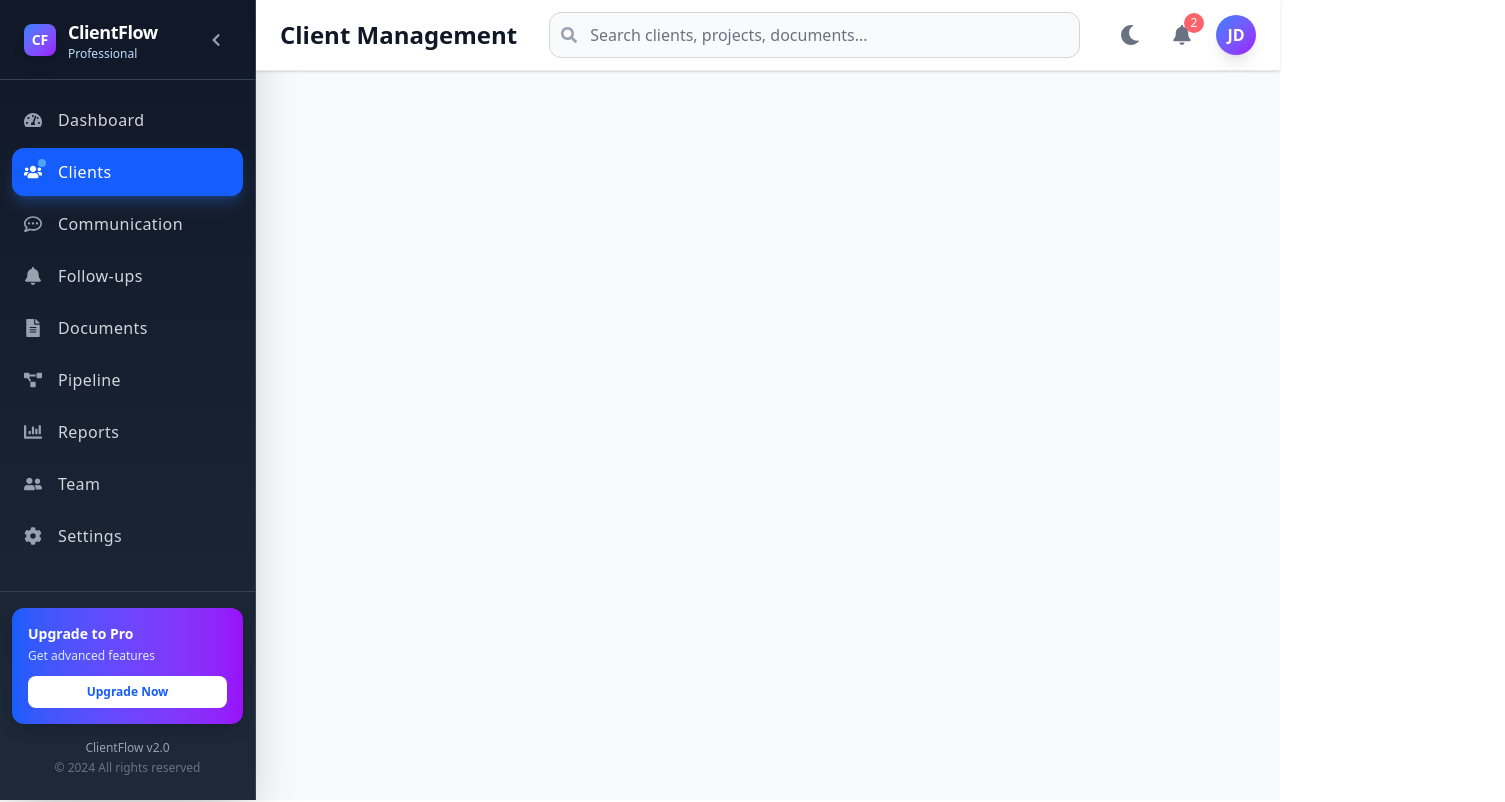
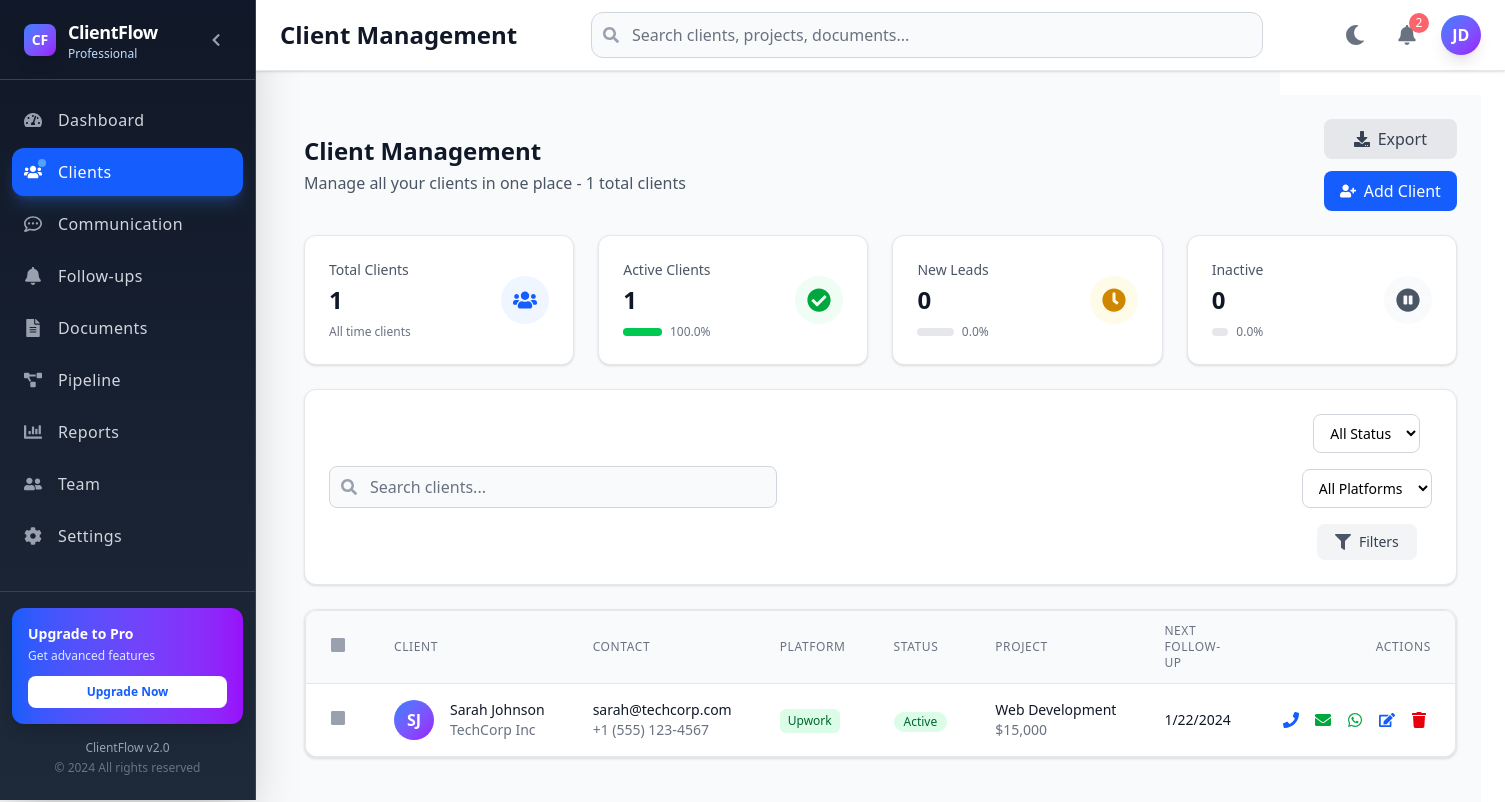
Before and after one commit to zainsajjad903/Clientmaagement, a React (Vite) app: page /clients in a window 1280 px wide. Shown: the top 802 px of the page, 1505 px wide, since content can reach past the window. Built offline with nearby package versions, Linux system fonts and the light colour scheme.

Commit message:
Force reupload all files for Vercel

```diff
--- a/src/Pages/ClientManagement.jsx
+++ b/src/Pages/ClientManagement.jsx
@@ -1,217 +1,217 @@
-// // pages/Clients.jsx
-// import { useState, useEffect } from "react";
-// import {
-//   FaPlus,
-//   FaSearch,
-//   FaFilter,
-//   FaDownload,
-//   FaUpload,
-//   FaUserPlus,
-//   FaEdit,
-//   FaTrash,
-//   FaEye,
-//   FaPhone,
-//   FaEnvelope,
-//   FaWhatsapp,
-// } from "react-icons/fa";
+// pages/Clients.jsx
+import { useState, useEffect } from "react";
+import {
+  FaPlus,
+  FaSearch,
+  FaFilter,
+  FaDownload,
+  FaUpload,
+  FaUserPlus,
+  FaEdit,
+  FaTrash,
+  FaEye,
+  FaPhone,
+  FaEnvelope,
+  FaWhatsapp,
+} from "react-icons/fa";
 
-// // Import components
-// import ClientTable from "../components/Clients/ClientTable";
-// import ClientFilters from "../components/Clients/ClientFilters";
-// import ClientForm from "../components/Clients/ClientForm";
-// import BulkActions from "../components/Clients/BulkActions";
-// import ClientStats from "../components/Clients/ClientStats";
+// Import components
+import ClientTable from "../components/Clients/ClientTable";
+import ClientFilters from "../components/Clients/ClientFilters";
+import ClientForm from "../components/Clients/ClientForm";
+import BulkActions from "../components/Clients/BulkActions";
+import ClientStats from "../components/Clients/ClientStats";
 
-// const ClientManagement = () => {
-//   const [clients, setClients] = useState([]);
-//   const [loading, setLoading] = useState(true);
-//   const [showClientForm, setShowClientForm] = useState(false);
-//   const [editingClient, setEditingClient] = useState(null);
-//   const [selectedClients, setSelectedClients] = useState([]);
-//   const [filters, setFilters] = useState({
-//     search: "",
-//     status: "all",
-//     platform: "all",
-//     dateRange: "all",
-//   });
+const ClientManagement = () => {
+  const [clients, setClients] = useState([]);
+  const [loading, setLoading] = useState(true);
+  const [showClientForm, setShowClientForm] = useState(false);
+  const [editingClient, setEditingClient] = useState(null);
+  const [selectedClients, setSelectedClients] = useState([]);
+  const [filters, setFilters] = useState({
+    search: "",
+    status: "all",
+    platform: "all",
+    dateRange: "all",
+  });
 
-//   // Mock data
-//   useEffect(() => {
-//     const mockClients = [
-//       {
-//         id: 1,
-//         name: "Sarah Johnson",
-//         email: "sarah@techcorp.com",
-//         phone: "+1 (555) 123-4567",
-//         company: "TechCorp Inc",
-//         platform: "Upwork",
-//         status: "active",
-//         projectType: "Web Development",
-//         budget: "$15,000",
-//         lastContact: "2024-01-15",
-//         nextFollowUp: "2024-01-22",
-//         tags: ["VIP", "Retainer"],
-//         addedBy: "John Doe",
-//         notes: "Interested in e-commerce website",
-//       },
-//       // ... other mock clients (same as before)
-//     ];
+  // Mock data
+  useEffect(() => {
+    const mockClients = [
+      {
+        id: 1,
+        name: "Sarah Johnson",
+        email: "sarah@techcorp.com",
+        phone: "+1 (555) 123-4567",
+        company: "TechCorp Inc",
+        platform: "Upwork",
+        status: "active",
+        projectType: "Web Development",
+        budget: "$15,000",
+        lastContact: "2024-01-15",
+        nextFollowUp: "2024-01-22",
+        tags: ["VIP", "Retainer"],
+        addedBy: "John Doe",
+        notes: "Interested in e-commerce website",
+      },
+      // ... other mock clients (same as before)
+    ];
 
-//     setTimeout(() => {
-//       setClients(mockClients);
-//       setLoading(false);
-//     }, 1000);
-//   }, []);
+    setTimeout(() => {
+      setClients(mockClients);
+      setLoading(false);
+    }, 1000);
+  }, []);
 
-//   // Add new client
-//   const handleAddClient = (clientData) => {
-//     const newClient = {
-//       id: clients.length + 1,
-//       ...clientData,
-//       createdAt: new Date().toISOString(),
-//       addedBy: "Current User",
-//     };
-//     setClients([newClient, ...clients]);
-//     setShowClientForm(false);
-//   };
+  // Add new client
+  const handleAddClient = (clientData) => {
+    const newClient = {
+      id: clients.length + 1,
+      ...clientData,
+      createdAt: new Date().toISOString(),
+      addedBy: "Current User",
+    };
+    setClients([newClient, ...clients]);
+    setShowClientForm(false);
+  };
 
-//   // Update client
-//   const handleUpdateClient = (clientData) => {
-//     setClients(
-//       clients.map((client) =>
-//         client.id === editingClient.id
-//           ? { ...client, ...clientData, updatedAt: new Date().toISOString() }
-//           : client
-//       )
-//     );
-//     setEditingClient(null);
-//     setShowClientForm(false);
-//   };
+  // Update client
+  const handleUpdateClient = (clientData) => {
+    setClients(
+      clients.map((client) =>
+        client.id === editingClient.id
+          ? { ...client, ...clientData, updatedAt: new Date().toISOString() }
+          : client
+      )
+    );
+    setEditingClient(null);
+    setShowClientForm(false);
+  };
 
-//   // Delete client
-//   const handleDeleteClient = (clientId) => {
-//     if (window.confirm("Are you sure you want to delete this client?")) {
-//       setClients(clients.filter((client) => client.id !== clientId));
-//     }
-//   };
+  // Delete client
+  const handleDeleteClient = (clientId) => {
+    if (window.confirm("Are you sure you want to delete this client?")) {
+      setClients(clients.filter((client) => client.id !== clientId));
+    }
+  };
 
-//   // Bulk delete
-//   const handleBulkDelete = () => {
-//     if (selectedClients.length === 0) return;
-//     if (
-//       window.confirm(
-//         `Are you sure you want to delete ${selectedClients.length} clients?`
-//       )
-//     ) {
-//       setClients(
-//         clients.filter((client) => !selectedClients.includes(client.id))
-//       );
-//       setSelectedClients([]);
-//     }
-//   };
+  // Bulk delete
+  const handleBulkDelete = () => {
+    if (selectedClients.length === 0) return;
+    if (
+      window.confirm(
+        `Are you sure you want to delete ${selectedClients.length} clients?`
+      )
+    ) {
+      setClients(
+        clients.filter((client) => !selectedClients.includes(client.id))
+      );
+      setSelectedClients([]);
+    }
+  };
 
-//   // Filter clients
-//   const filteredClients = clients.filter((client) => {
-//     const matchesSearch =
-//       client.name.toLowerCase().includes(filters.search.toLowerCase()) ||
-//       client.email.toLowerCase().includes(filters.search.toLowerCase()) ||
-//       client.company.toLowerCase().includes(filters.search.toLowerCase());
+  // Filter clients
+  const filteredClients = clients.filter((client) => {
+    const matchesSearch =
+      client.name.toLowerCase().includes(filters.search.toLowerCase()) ||
+      client.email.toLowerCase().includes(filters.search.toLowerCase()) ||
+      client.company.toLowerCase().includes(filters.search.toLowerCase());
 
-//     const matchesStatus =
-//       filters.status === "all" || client.status === filters.status;
-//     const matchesPlatform =
-//       filters.platform === "all" || client.platform === filters.platform;
+    const matchesStatus =
+      filters.status === "all" || client.status === filters.status;
+    const matchesPlatform =
+      filters.platform === "all" || client.platform === filters.platform;
 
-//     return matchesSearch && matchesStatus && matchesPlatform;
-//   });
+    return matchesSearch && matchesStatus && matchesPlatform;
+  });
 
-//   if (loading) {
-//     return (
-//       <div className="min-h-screen flex items-center justify-center">
-//         <div className="animate-spin rounded-full h-12 w-12 border-b-2 border-blue-600"></div>
-//       </div>
-//     );
-//   }
+  if (loading) {
+    return (
+      <div className="min-h-screen flex items-center justify-center">
+        <div className="animate-spin rounded-full h-12 w-12 border-b-2 border-blue-600"></div>
+      </div>
+    );
+  }
 
-//   return (
-//     <div className="min-h-screen bg-gray-50 dark:bg-gray-900 p-4 lg:p-6">
-//       {/* Header Section - Fixed responsive layout */}
-//       <div className="mb-6">
-//         <div className="flex flex-col lg:flex-row lg:items-center lg:justify-between gap-4">
-//           <div className="flex-1 min-w-0">
-//             <h1 className="text-2xl font-bold text-gray-900 dark:text-white truncate">
-//               Client Management
-//             </h1>
-//             <p className="text-gray-600 dark:text-gray-400 mt-1">
-//               Manage all your clients in one place - {clients.length} total
-//               clients
-//             </p>
-//           </div>
+  return (
+    <div className="min-h-screen bg-gray-50 dark:bg-gray-900 p-4 lg:p-6">
+      {/* Header Section - Fixed responsive layout */}
+      <div className="mb-6">
+        <div className="flex flex-col lg:flex-row lg:items-center lg:justify-between gap-4">
+          <div className="flex-1 min-w-0">
+            <h1 className="text-2xl font-bold text-gray-900 dark:text-white truncate">
+              Client Management
+            </h1>
+            <p className="text-gray-600 dark:text-gray-400 mt-1">
+              Manage all your clients in one place - {clients.length} total
+              clients
+            </p>
+          </div>
 
-//           <div className="flex flex-col xs:flex-row gap-3">
-//             <button className="flex items-center justify-center space-x-2 bg-gray-200 dark:bg-gray-700 text-gray-700 dark:text-gray-300 px-4 py-2 rounded-lg hover:bg-gray-300 dark:hover:bg-gray-600 transition duration-200 min-w-[120px]">
-//               <FaDownload className="h-4 w-4 flex-shrink-0" />
-//               <span className="truncate">Export</span>
-//             </button>
+          <div className="flex flex-col xs:flex-row gap-3">
+            <button className="flex items-center justify-center space-x-2 bg-gray-200 dark:bg-gray-700 text-gray-700 dark:text-gray-300 px-4 py-2 rounded-lg hover:bg-gray-300 dark:hover:bg-gray-600 transition duration-200 min-w-[120px]">
+              <FaDownload className="h-4 w-4 flex-shrink-0" />
+              <span className="truncate">Export</span>
+            </button>
 
-//             <button
-//               onClick={() => setShowClientForm(true)}
-//               className="flex items-center justify-center space-x-2 bg-blue-600 hover:bg-blue-700 text-white px-4 py-2 rounded-lg transition duration-200 min-w-[120px]"
-//             >
-//               <FaUserPlus className="h-4 w-4 flex-shrink-0" />
-//               <span className="truncate">Add Client</span>
-//             </button>
-//           </div>
-//         </div>
-//       </div>
+            <button
+              onClick={() => setShowClientForm(true)}
+              className="flex items-center justify-center space-x-2 bg-blue-600 hover:bg-blue-700 text-white px-4 py-2 rounded-lg transition duration-200 min-w-[120px]"
+            >
+              <FaUserPlus className="h-4 w-4 flex-shrink-0" />
+              <span className="truncate">Add Client</span>
+            </button>
+          </div>
+        </div>
+      </div>
 
-//       {/* Client Statistics */}
-//       <div className="mb-6">
-//         <ClientStats clients={clients} />
-//       </div>
+      {/* Client Statistics */}
+      <div className="mb-6">
+        <ClientStats clients={clients} />
+      </div>
 
-//       {/* Bulk Actions */}
-//       {selectedClients.length > 0 && (
-//         <div className="mb-6">
-//           <BulkActions
-//             selectedCount={selectedClients.length}
-//             onBulkDelete={handleBulkDelete}
-//           />
-//         </div>
-//       )}
+      {/* Bulk Actions */}
+      {selectedClients.length > 0 && (
+        <div className="mb-6">
+          <BulkActions
+            selectedCount={selectedClients.length}
+            onBulkDelete={handleBulkDelete}
+          />
+        </div>
+      )}
 
-//       {/* Filters Section */}
-//       <div className="mb-6">
-//         <ClientFilters filters={filters} onFiltersChange={setFilters} />
-//       </div>
+      {/* Filters Section */}
+      <div className="mb-6">
+        <ClientFilters filters={filters} onFiltersChange={setFilters} />
+      </div>
 
-//       {/* Clients Table */}
-//       <div className="bg-white dark:bg-gray-800 rounded-xl shadow-sm border border-gray-200 dark:border-gray-700 overflow-hidden">
-//         <ClientTable
-//           clients={filteredClients}
-//           selectedClients={selectedClients}
-//           onSelectClient={setSelectedClients}
-//           onEditClient={(client) => {
-//             setEditingClient(client);
-//             setShowClientForm(true);
-//           }}
-//           onDeleteClient={handleDeleteClient}
-//         />
-//       </div>
+      {/* Clients Table */}
+      <div className="bg-white dark:bg-gray-800 rounded-xl shadow-sm border border-gray-200 dark:border-gray-700 overflow-hidden">
+        <ClientTable
+          clients={filteredClients}
+          selectedClients={selectedClients}
+          onSelectClient={setSelectedClients}
+          onEditClient={(client) => {
+            setEditingClient(client);
+            setShowClientForm(true);
+          }}
+          onDeleteClient={handleDeleteClient}
+        />
+      </div>
 
-//       {/* Client Form Modal - Fixed responsive modal */}
-//       {showClientForm && (
-//         <ClientForm
-//           client={editingClient}
-//           onSave={editingClient ? handleUpdateClient : handleAddClient}
-//           onClose={() => {
-//             setShowClientForm(false);
-//             setEditingClient(null);
-//           }}
-//         />
-//       )}
-//     </div>
-//   );
-// };
+      {/* Client Form Modal - Fixed responsive modal */}
+      {showClientForm && (
+        <ClientForm
+          client={editingClient}
+          onSave={editingClient ? handleUpdateClient : handleAddClient}
+          onClose={() => {
+            setShowClientForm(false);
+            setEditingClient(null);
+          }}
+        />
+      )}
+    </div>
+  );
+};
 
-// export default ClientManagement;
+export default ClientManagement;
--- a/src/routes/AppRoutes.jsx
+++ b/src/routes/AppRoutes.jsx
@@ -1,6 +1,6 @@
 // AppRoutes.jsx
 import { Routes, Route } from "react-router-dom";
-// import ClientManagement from "../pages/ClientManagement.jsx";
+import ClientManagement from "../pages/ClientManagement.jsx";
 import Communication from "../pages/Communication.jsx";
 import Dashboard from "../pages/Dashboard.jsx";
 import Followups from "../pages/Followups.jsx";
@@ -15,7 +15,7 @@ export default function AppRoutes() {
   return (
     <Routes>
       <Route path="/" element={<Dashboard />} />
-      {/* <Route path="/clients" element={<ClientManagement />} /> */}
+      <Route path="/clients" element={<ClientManagement />} />
       <Route path="/communication" element={<Communication />} />
       <Route path="/followups" element={<Followups />} />
       <Route path="/notifications" element={<Notifications />} />
```
